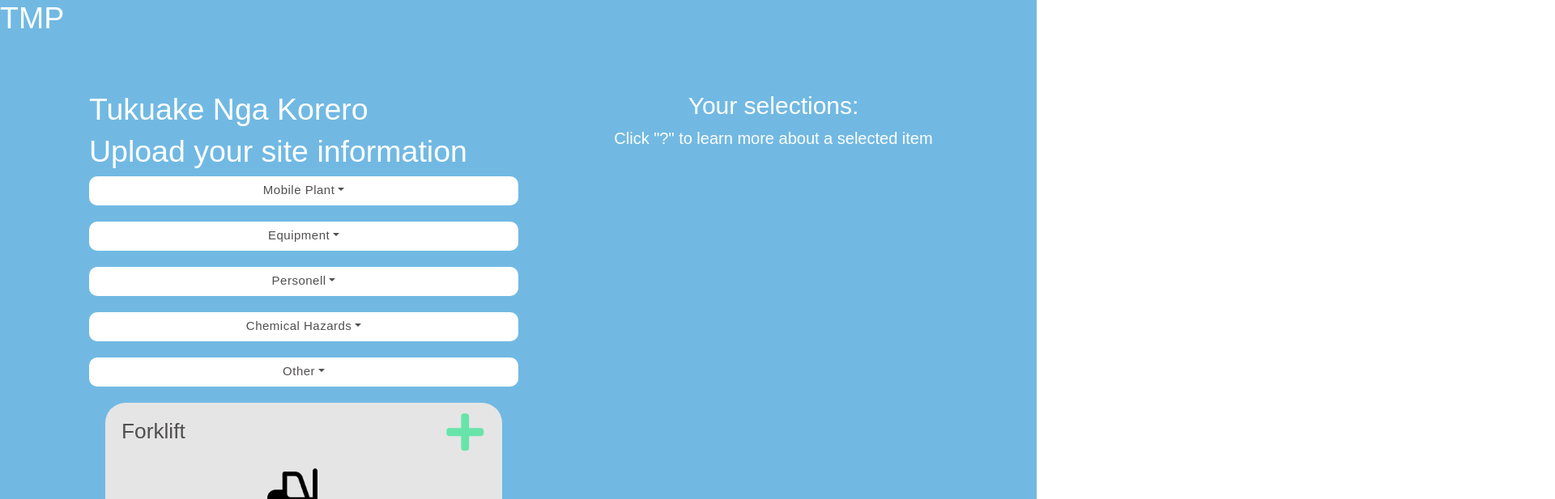
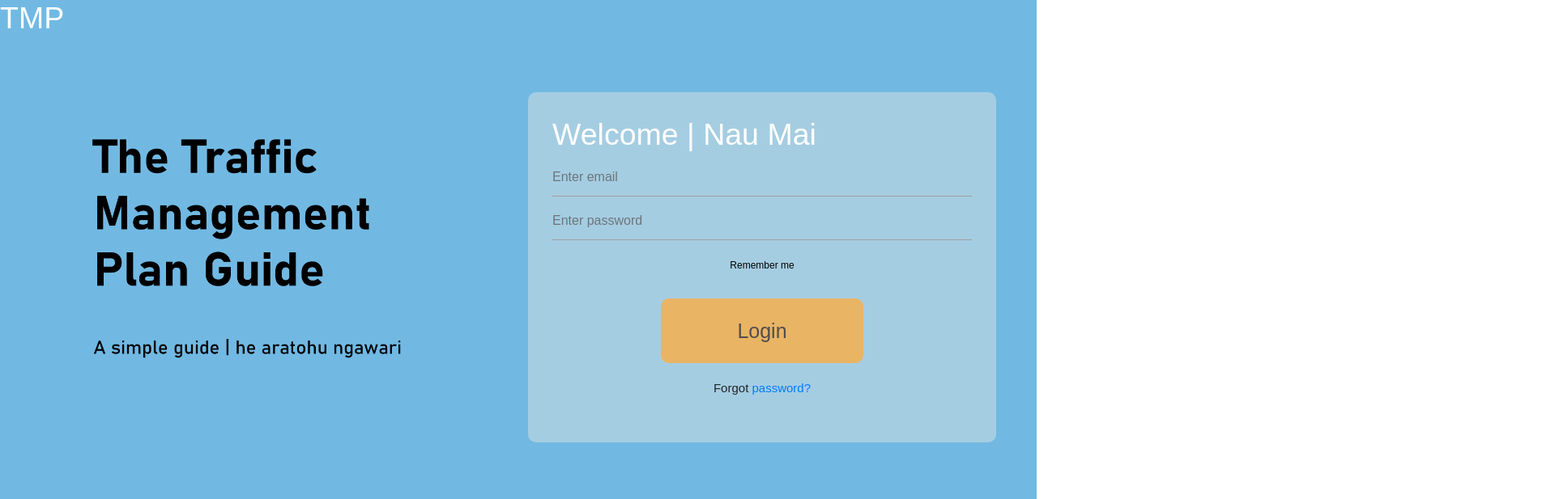
Before and after one commit to ChillySandwich/trafficmanagementproject, a React (Create React App) app in the folder frontend/: page / in a window 1280 px wide. Shown: the top 617 px of the page at 81% size, 1920 px wide, since content can reach past the window. Built offline with nearby package versions, Linux system fonts and the light colour scheme; what google-maps-react would draw is missing.

Commit message:
PROGRESS

```diff
--- a/frontend/src/Components/App.css
+++ b/frontend/src/Components/App.css
@@ -144,10 +144,6 @@
 
   }
 
-  Dropdown.Item {
-
-  }
-
 
 
   .hazardListSelected {
--- a/frontend/src/Components/FileUploadFinal/Imageloader.js
+++ b/frontend/src/Components/FileUploadFinal/Imageloader.js
@@ -24,8 +24,10 @@ const Imageloader = (props) => {
 
             reader.onloadend = () => {
                 setImgPreview(reader.result);
+                props.setUploadedImage(reader.result);
             };
             reader.readAsDataURL(selected);
+
         } else {
             setError(true);
         }
--- a/frontend/src/Components/HazardSelect/HazardPage.js
+++ b/frontend/src/Components/HazardSelect/HazardPage.js
@@ -93,6 +93,7 @@ function HazardPage(props) {
 
   return (
     <div>
+        <img src={props.uploadedImage} alt=""></img>
       <div className="hazard-page-container">
 
           {/* <div>
@@ -101,6 +102,7 @@ function HazardPage(props) {
             </DropdownButton>
         </div> */}
         <div>
+
             <h1 className="pageTitle">Tukuake Nga Korero</h1>
             <h1 className="pageTitle">Upload your site information</h1>
             <div className="dropdown-buttons">
--- a/frontend/src/Components/MultiStepHandler.js
+++ b/frontend/src/Components/MultiStepHandler.js
@@ -39,6 +39,7 @@ export class MultiStepHandler extends Component {
             hazardDropCompleted: false,
             logo: Logo,
             uploadImg: null,
+            uploadedImage: null,
             img: null,
             dndImg: null
         }
@@ -70,6 +71,12 @@ export class MultiStepHandler extends Component {
             dndImg: passedImg
         })
     }
+
+    setUploadedImage = (image) => {
+        this.setState({
+            uploadedImage: image
+        })
+    }
     render() {
 
         const { step } = this.state;
@@ -77,25 +84,17 @@ export class MultiStepHandler extends Component {
         const values = { email, industry, siteaddress, sqmSiteSize, warehouse, disclaimer, siteImageUplodaded, hazardSelect, hazardDropCompleted, selectedHaz }
         // Switch case for displaying each page, pass in current state of step as parameter to choose current case
         switch (step) {
+
+            //Login page
             case 1:
-                    return (
-                        <HazardPage
-                            nextStep={this.nextStep}
-                            prevStep={this.prevStep}
-                            handleChange={this.handleChange}
-                            values={values}
-                        />
-                    )
-            // Login page
-            // case 1:
-            //     return (
-            //         <Login
-            //             nextStep={this.nextStep}
-            //             handleChange={this.handleChange}
-            //             values={values}
+                return (
+                    <Login
+                        nextStep={this.nextStep}
+                        handleChange={this.handleChange}
+                        values={values}
 
-            //         />
-            //     )
+                    />
+                )
             case 2:
                 return (
                     <Disclaimer
@@ -140,6 +139,7 @@ export class MultiStepHandler extends Component {
                         prevStep={this.prevStep}
                         handleChange={this.handleChange}
                         values={values}
+                        setUploadedImage={this.setUploadedImage}
                     />
                 )
                 case 5:
@@ -149,6 +149,7 @@ export class MultiStepHandler extends Component {
                             prevStep={this.prevStep}
                             handleChange={this.handleChange}
                             values={values}
+                            uploadedImage={this.state.uploadedImage}
                         />
                     )
                 //Hazard Drop
```
Also changed, not shown: 1 other file (tests, documents, lock files or other folders).
